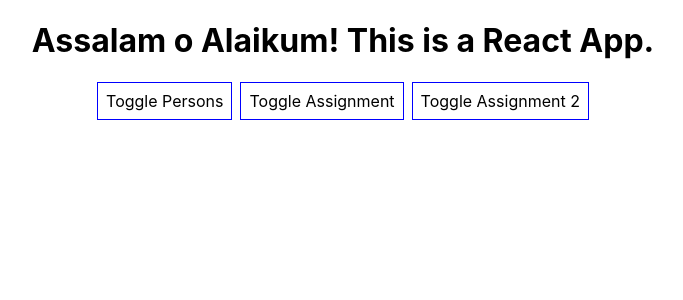
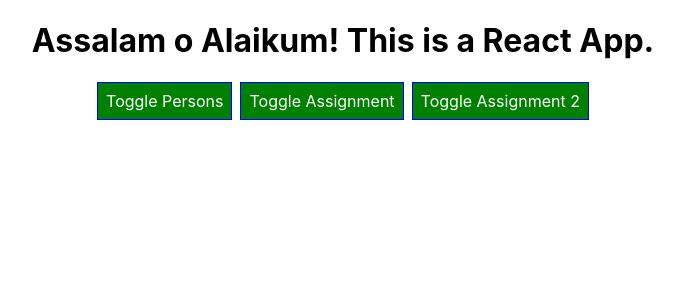
Before and after one commit to talalahmed95/burger-builder, a React (Create React App) app: page / in a window 1280 px wide. Shown: the top 300 px of the page, without its empty margins (297-980 px from the left). Built offline with nearby package versions, Linux system fonts and the light colour scheme.

Commit message:
dynamic style

```diff
--- a/src/App.js
+++ b/src/App.js
@@ -101,12 +101,12 @@ class App extends Component {
 
   render() {
     const style = {
-      backgroundColor: 'white',
+      backgroundColor: 'green',
       font: 'inherit',
       border: '1px solid blue',
       padding: '8px',
       cursor: 'pointer',
-      color: '#000000',
+      color: '#ffffff',
       margin: '0 4px'
     }
 
@@ -137,6 +137,9 @@ class App extends Component {
           <Person name={this.state.persons[2].name} age={this.state.persons[2].age}/>*/}
         </div>
       );
+
+      style.backgroundColor = 'red';
+
     }
 
     let assignment = null;
```
